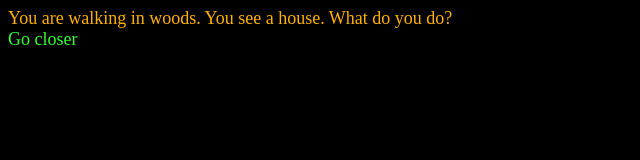
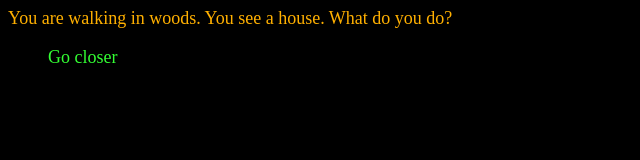
Before and after one commit to StrangrDangr/hackventure2k18, a plain HTML site: page index.html in a window 1280 px wide. Shown: the whole page, without its empty margins (0-640 px from the left). Drawn offline with Linux system fonts and the light colour scheme.

Commit message:
made choices a ul

```diff
--- a/index.html
+++ b/index.html
@@ -15,8 +15,8 @@
   </head>
   <body>
     <div id="question"></div>
-    <div id="choices">
-		</div>
+    <ul id="choices">
+		</ulv>
 
     <script src="hackventure.js"></script>
   </body>
```
